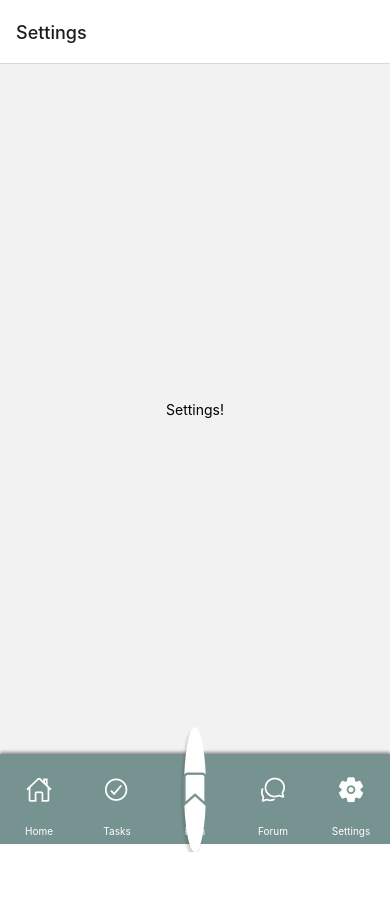
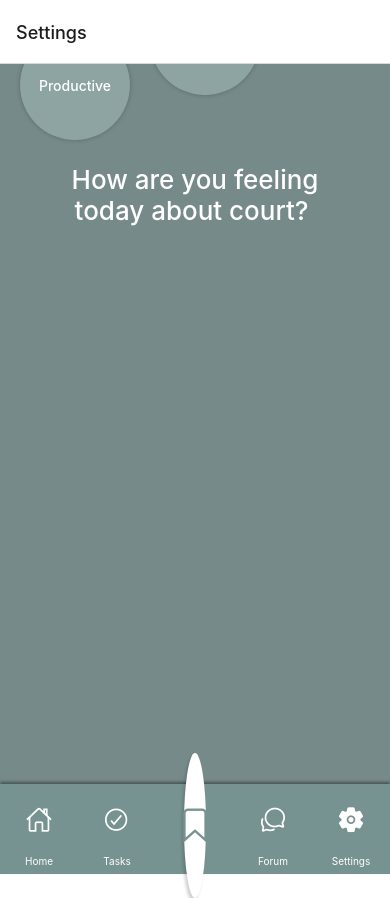
Before and after one commit to alissav30/courtesy, a React Native app: screen /Settings in a window 390 px wide. Before the commit the page ends 852 px from the top, so only its background shows below. Built offline with nearby package versions, Linux system fonts and the light colour scheme.

Commit message:
Mood picker functionality

```diff
--- a/App.js
+++ b/App.js
@@ -5,6 +5,7 @@ import { NavigationContainer } from '@react-navigation/native';
 import { createBottomTabNavigator } from '@react-navigation/bottom-tabs';
 import HomeScreen from './screens/HomeScreen';
 import SignUpFlow from './screens/SignUpFlow';
+import MoodPicker from './screens/MoodPicker';
 
 const styles = StyleSheet.create({
   dropShadow:  {
@@ -64,15 +65,22 @@ function setSignUpFlow(bool) {
 const Tab = createBottomTabNavigator();
 
 export default function App() {
-    const [isSignUpFlow, setisSignUpFlow] = useState(false)
+    const [isSignUpFlow, setisSignUpFlow] = useState(false);
+    const [isMoodPicker, setIsMoodPicker] = useState(false);
+
+    const [mood, setMood] = useState('default');
     // hook variable thing
     if (isSignUpFlow) {
         return  (
             <SignUpFlow setisSignUpFlow={setisSignUpFlow}/>
         );
+    } else if (isMoodPicker) {
+      return (
+        <MoodPicker mood={mood} setIsMoodPicker={setIsMoodPicker} setMood={setMood} />
+      );
     } else {
     return (
-        <NavigationContainer style={{boxShadow: "0px -3px 5px rgba(0, 0, 0, 0.4)"}}>
+        <NavigationContainer>
         <Tab.Navigator
             screenOptions={({ route }) => ({
             tabBarIcon: ({ focused, color, size }) => {
@@ -96,7 +104,7 @@ export default function App() {
                 // Not sure if this is the best way to handle this, but I don't want
                 // text under the bookmark icon so it seems like the best solution is
                 // to name this route " " so no text shows up
-              } else if (route.name === 'Plan') {
+              } else if (route.name === ' ') {
                 return (
                     <View style={[{
                     backgroundColor: 'white',
@@ -140,16 +148,17 @@ export default function App() {
             tabBarActiveTintColor: 'white',
             tabBarActiveBackgroundColor: '#779391',
             tabBarInactiveBackgroundColor: '#779391',
-            tabBarShowLabel: route.name !== 'Plan',
             tabBarLabelStyle: { marginBottom: 7 },
-            tabBarStyle: {borderTopWidth: 0, shadowColor: '#000', shadowOffset: {width: 0, height: -2}, shadowOpacity: 0.4, shadowRadius: 3, height: 90},
+            tabBarStyle: { marginBottom: -30, borderBottomWidth: 0, borderTopWidth: 0, shadowColor: '#000', shadowOffset: {width: 0, height: -2}, shadowOpacity: 0.4, shadowRadius: 3, height: 90},
             })}
         >
-            <Tab.Screen name="Home" component={HomeScreen} />
+            <Tab.Screen name="Home">
+              {props => <HomeScreen {...props} mood={mood} setIsMoodPicker={setIsMoodPicker} />}
+            </Tab.Screen>
             <Tab.Screen name="Tasks" component={TaskScreen} />
-            <Tab.Screen name="Plan" component={MyPlanScreen} />
+            <Tab.Screen name=" " component={MyPlanScreen} />
             <Tab.Screen name="Forum" component={MessageBoardScreen} />
-            <Tab.Screen name="Settings" component={SettingsScreen} />
+            <Tab.Screen name="Settings" component={MoodPicker} />
         </Tab.Navigator>
         </NavigationContainer>
     );
--- a/screens/HomeScreen.js
+++ b/screens/HomeScreen.js
@@ -11,15 +11,19 @@ import {
 import MapView from 'react-native-maps';
 import { Marker } from 'react-native-maps';
 import { Ionicons } from '@expo/vector-icons';
-import { getCountdownDays, homeScreenMoods } from '../utils';
+import { getCountdownDays, homeScreenMoods, moods } from '../utils';
 
 const swoopBackground = require("./home_background.png");
 
-const HomeScreen = ({ navigation }) => {
+const HomeScreen = ({ navigation, mood, setIsMoodPicker }) => {
   // *** eventually hardcoded variables with actual data ***
-  const fakeDataCourtDate = new Date('04/26/22');
+  const fakeDataCourtDate = new Date('04/27/22');
   const name = "Jane";
-  const mood = "productive";
+
+  let moodKey = mood;
+  if (moods.indexOf(mood) == -1) {
+    moodKey = "other";
+  }
 
   return (
       <View style={{ flex: 1, padding: 0 }}>
@@ -46,9 +50,9 @@ const HomeScreen = ({ navigation }) => {
             <View style={{ flexDirection: "row" }}>
               <Text
                 style={styles.moodWordText}
-                onPress={() => navigation.navigate("Moods")}
-              > {mood}</Text>
-              <Text style={styles.moodText}> {homeScreenMoods[mood].headerText} </Text>
+                onPress={() => setIsMoodPicker(true)}
+              > {mood.toLowerCase()}</Text>
+              <Text style={styles.moodText}> {homeScreenMoods[moodKey].headerText} </Text>
             </View>
           </View>
           }
@@ -59,14 +63,14 @@ const HomeScreen = ({ navigation }) => {
               styles.dropShadow,
               { top: 200, height: "20%" }
             ]}
-            onPress={() => navigation.navigate(homeScreenMoods[mood].taskRoute)}
+            onPress={() => navigation.navigate(homeScreenMoods[moodKey].taskRoute)}
           >
             <Text style={{
               color: 'white',
               fontSize: 20,
               padding: 20,
             }}>
-              {homeScreenMoods[mood].taskText}
+              {homeScreenMoods[moodKey].taskText}
             </Text>
             <View style={{ flexDirection: "row", alignItems: 'center', alignSelf: 'center' }}>
               <Text style={{ color: 'white', fontWeight: 'bold', fontSize: 24 }}> GO </Text>
--- /dev/null
+++ b/screens/MoodPicker.js
@@ -0,0 +1,131 @@
+import React, { useState, useEffect} from 'react';
+import {
+  TouchableOpacity,
+  StyleSheet,
+  View,
+  Text,
+  SafeAreaView,
+  TextInput,
+} from 'react-native';
+import MapView from 'react-native-maps';
+import { Marker } from 'react-native-maps';
+import { Ionicons } from '@expo/vector-icons';
+import { getCountdownDays, homeScreenMoods, moods } from '../utils';
+
+const swoopBackground = require("./home_background.png");
+
+const xCoordinates = [20, 150, 284, 30, 160, 284, 20, 150, 280, 20, 280];
+const yCoordinates = [30, -15, -185, -160, -195, -380, -350, -370, -550, -530, -640];
+
+const MoodBubble = ({ mood, index, setMood, setIsMoodPicker, setIsCustomMoodScreen }) => {
+  return (
+    <TouchableOpacity onPress={() => {
+      if (mood !== "Other...") {
+        setMood(mood.toLowerCase());
+        setIsMoodPicker(false);
+      } else {
+        setIsCustomMoodScreen(true);
+      }
+    }}>
+      <View style={{
+        justifyContent: 'center',
+        alignItems: 'center',
+        borderRadius: 100,
+        backgroundColor: '#8DA4A3',
+        width: 110,
+        height: 110,
+        left: xCoordinates[index],
+        top: yCoordinates[index],
+        position: 'fixed',
+        shadowColor: '#000',
+        shadowOffset: {width: 0, height: 0},
+        shadowOpacity: 0.25,
+        shadowRadius: 4,
+      }}>
+        <Text style={{ color: 'white', fontWeight: '500' }}> {mood} </Text>
+      </View>
+    </TouchableOpacity>
+  );
+};
+
+const MoodPicker = ({ navigation, mood, setMood, setIsMoodPicker }) => {
+  const [isCustomMoodScreen, setIsCustomMoodScreen] = useState(false);
+  const [customMood, setCustomMood] = useState('');
+
+  if (isCustomMoodScreen) {
+    return (
+      <View style={{ flex: 1, padding: 0, backgroundColor: '#768A89' }}>
+        <View style={{ flexDirection: 'row', marginTop: 70, marginLeft: 20, alignItems: 'center' }}>
+          <Ionicons name={'arrow-back'} color={'white'} size={30} onPress={() => setIsCustomMoodScreen(false)}/>
+          <Text style={{ color: 'white', fontSize: 24 }} onPress={() => setIsCustomMoodScreen(false)}> Back </Text>
+        </View>
+        <Text style={{ color: 'white', fontSize: 26, fontWeight: '500', textAlign: 'center', marginTop: 210, marginLeft: 60, marginRight: 60}}>How are you feeling today about court? </Text>
+        <TextInput
+          style={{ borderWidth: 1.5, padding: 10, margin: 20, borderRadius: 8, borderColor: 'white', color: 'white', fontSize: 20 }}
+          value={customMood}
+          onChangeText={setCustomMood}
+        />
+        <TouchableOpacity style={customMood.length == 0 ? styles.disabledButton : styles.button} onPress={() => {
+          if (customMood.length != 0) {
+            setMood(customMood);
+            setIsCustomMoodScreen(false);
+            setIsMoodPicker(false);
+          }
+        }}>
+          <Text> Continue </Text>
+        </TouchableOpacity>
+      </View>
+    );
+  } else {
+    return (
+        <View style={{ flex: 1, padding: 0, backgroundColor: '#768A89' }}>
+          <Text style={{ color: 'white', fontSize: 26, fontWeight: '500', textAlign: 'center', marginTop: 100, marginLeft: 60, marginRight: 60}}>How are you feeling today about court? </Text>
+          {
+            moods.map((mood, key) => {
+              return (<MoodBubble mood={mood} key={key} index={key} setMood={setMood} setIsMoodPicker={setIsMoodPicker} setIsCustomMoodScreen={setIsCustomMoodScreen}/>)
+            })
+          }
+          <View style={{ flexDirection: "row", alignItems: 'center', alignSelf: 'center', top: -620 }}>
+            <Text style={{ color: 'white', fontSize: 24 }} onPress={() => {
+              setMood('default');
+              setIsMoodPicker(false);
+            }}> Skip </Text>
+            <Ionicons name={'arrow-forward'} color={'white'} size={30} onPress={() => {
+              setMood('default');
+              setIsMoodPicker(false);
+            }}/>
+          </View>
+        </View>
+    );
+  }
+};
+
+const styles = StyleSheet.create({
+  button: {
+    backgroundColor: 'white',
+    color: '#768A89',
+    width: 130,
+    height: 50,
+    borderRadius: 90,
+    shadowColor: '#171717',
+    shadowOffset: {width: 0, height: 2},
+    shadowOpacity: 0.3,
+    shadowRadius: 3,
+    alignItems: 'center',
+    justifyContent: 'center',
+    alignSelf: 'center',
+    marginTop: 30,
+  },
+  disabledButton: {
+    backgroundColor: '#819897',
+    width: 130,
+    height: 50,
+    borderRadius: 90,
+    alignItems: 'center',
+    justifyContent: 'center',
+    alignSelf: 'center',
+    marginTop: 30,
+  },
+});
+
+export default MoodPicker;
--- a/utils.js
+++ b/utils.js
@@ -12,6 +12,9 @@ export function getCountdownDays(courtDate) {
   const differenceInDays = differenceInTime / (1000 * 3600 * 24);
   return Math.ceil(differenceInDays);
 }
+
+
+export const moods = ['Productive', 'Confused', 'Stressed', 'Encouraged', 'Overwhelmed', 'Prepared', 'Frustrated', 'Content', 'Optimistic', 'Nervous', 'Other...'];
 
 
 /*  Dictionary to control customization of the home screen
@@ -38,5 +41,45 @@ export const homeScreenMoods = {
     headerText: "- we hear you.",
     taskText: "Have a question about court? Go to the message board to ask.",
     taskRoute: "Forum",
+  },
+  encouraged: {
+    headerText: "- woohoo!",
+    taskText: "Use that positivity to get started on your task for the day!",
+    taskRoute: "Tasks",
+  },
+  overwhelmed: {
+    headerText: "- we hear you.",
+    taskText: "Take some time today to read a few testimonials. You’ve got this!",
+    taskRoute: "Forum",
+  },
+  prepared: {
+    headerText: "- woohoo!",
+    taskText: "Check the tasks screen to make sure you're all caught up on things to do.",
+    taskRoute: "Tasks",
+  },
+  frustrated: {
+    headerText: "- we hear you.",
+    taskText: "Have a question about court? Go to the message board to ask.",
+    taskRoute: "Forum",
+  },
+  content: {
+    headerText: "- woohoo!",
+    taskText: "Check the tasks screen to make sure you're all caught up on things to do.",
+    taskRoute: "Tasks",
+  },
+  optimistic: {
+    headerText: "- woohoo!",
+    taskText: "Use that positivity to get started on your task for the day!",
+    taskRoute: "Tasks",
+  },
+  nervous: {
+    headerText: "- we hear you.",
+    taskText: "Take some time today to read a few testimonials. You’ve got this!",
+    taskRoute: "Forum",
+  },
+  other: {
+    headerText: "",
+    taskText: "Check the tasks screen to make sure you're all caught up on things to do.",
+    taskRoute: "Tasks",
   }
 };
```
